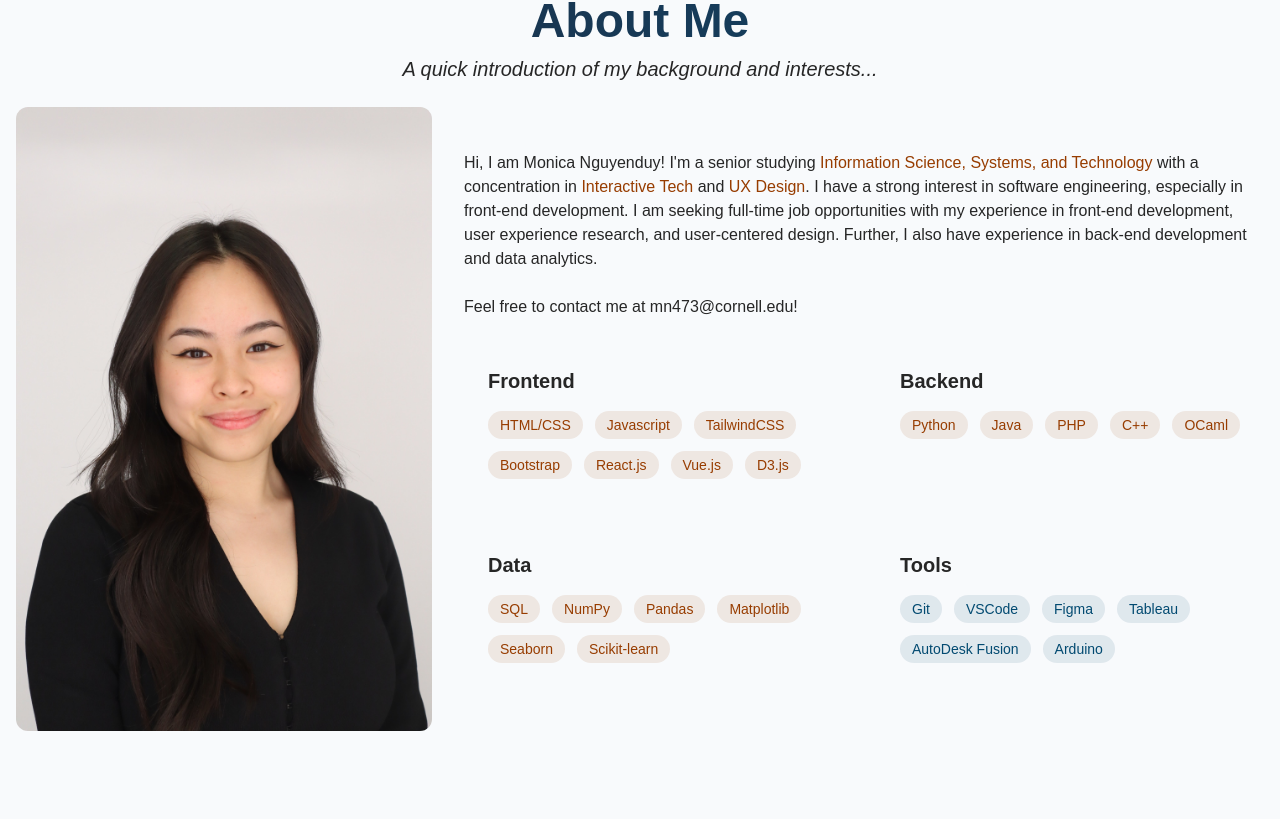
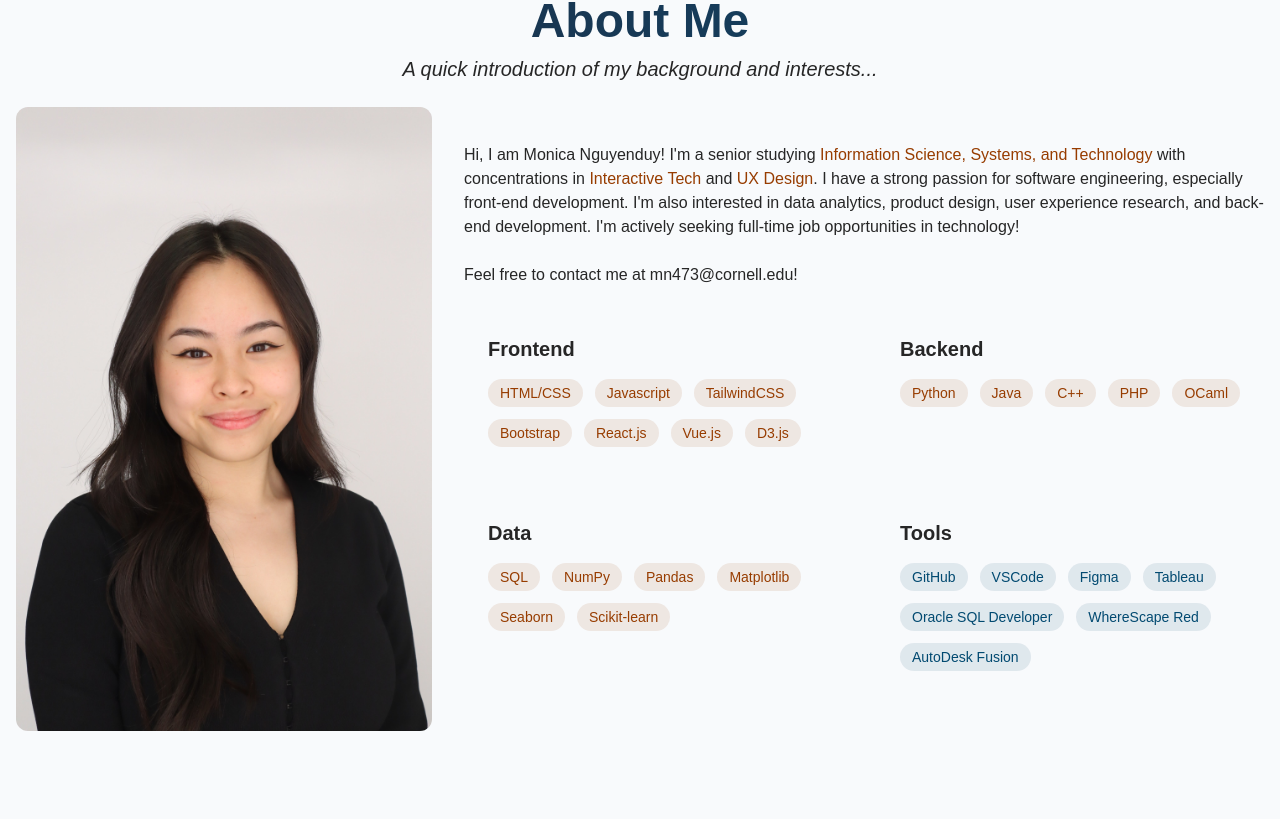
Before and after one commit to mn473/portfolio, a React (Vite) app: page / in a window 1280 px wide. Shown: the part 901-1720 px from the top of the page. Built offline with nearby package versions, Linux system fonts and the light colour scheme; a web font is replaced by a local one.

Commit message:
Updates on information

```diff
--- a/src/components/sections/About.jsx
+++ b/src/components/sections/About.jsx
@@ -10,7 +10,7 @@ const frontendSkills = [
   "Vue.js",
   "D3.js",
 ];
-const backendSkills = ["Python", "Java", "PHP", "C++", "OCaml"];
+const backendSkills = ["Python", "Java", "C++", "PHP", "OCaml"];
 const dataSkills = [
   "SQL",
   "NumPy",
@@ -20,12 +20,13 @@ const dataSkills = [
   "Scikit-learn",
 ];
 const technology = [
-  "Git",
+  "GitHub",
   "VSCode",
   "Figma",
   "Tableau",
+  "Oracle SQL Developer",
+  "WhereScape Red",
   "AutoDesk Fusion",
-  "Arduino",
 ];
 
 export const About = () => {
@@ -58,15 +59,14 @@ export const About = () => {
                   <span className="text-amber-800">
                     Information Science, Systems, and Technology
                   </span>{" "}
-                  with a concentration in
+                  with concentrations in
                   <span className="text-amber-800"> Interactive Tech </span>and
                   <span className="text-amber-800"> UX Design</span>. I have a
-                  strong interest in software engineering, especially in
-                  front-end development. I am seeking full-time job
-                  opportunities with my experience in front-end development,
-                  user experience research, and user-centered design. Further, I
-                  also have experience in back-end development and data
-                  analytics.
+                  strong passion for software engineering, especially front-end
+                  development. I'm also interested in data analytics, product
+                  design, user experience research, and back-end development.
+                  I'm actively seeking full-time job opportunities in
+                  technology!
                 </p>
                 <p className="text-neutral-800 mb-6">
                   Feel free to contact me at mn473@cornell.edu!
--- a/src/components/sections/Projects.jsx
+++ b/src/components/sections/Projects.jsx
@@ -82,7 +82,7 @@ export const Projects = () => {
             Featured Projects
           </h2>
           <p className="text-neutral-800 md:text-xl italic text-center mb-6">
-            Some frontend development & cool projects I've worked on...
+            Some front-end development & cool projects I've worked on...
           </p>
           <div className="grid grid-cols-1 md:grid-cols-3 gap-6 my-3">
             {projects.map((project, index) => (
```
Also changed, not shown: 1 other file (tests, documents, lock files or other folders).
